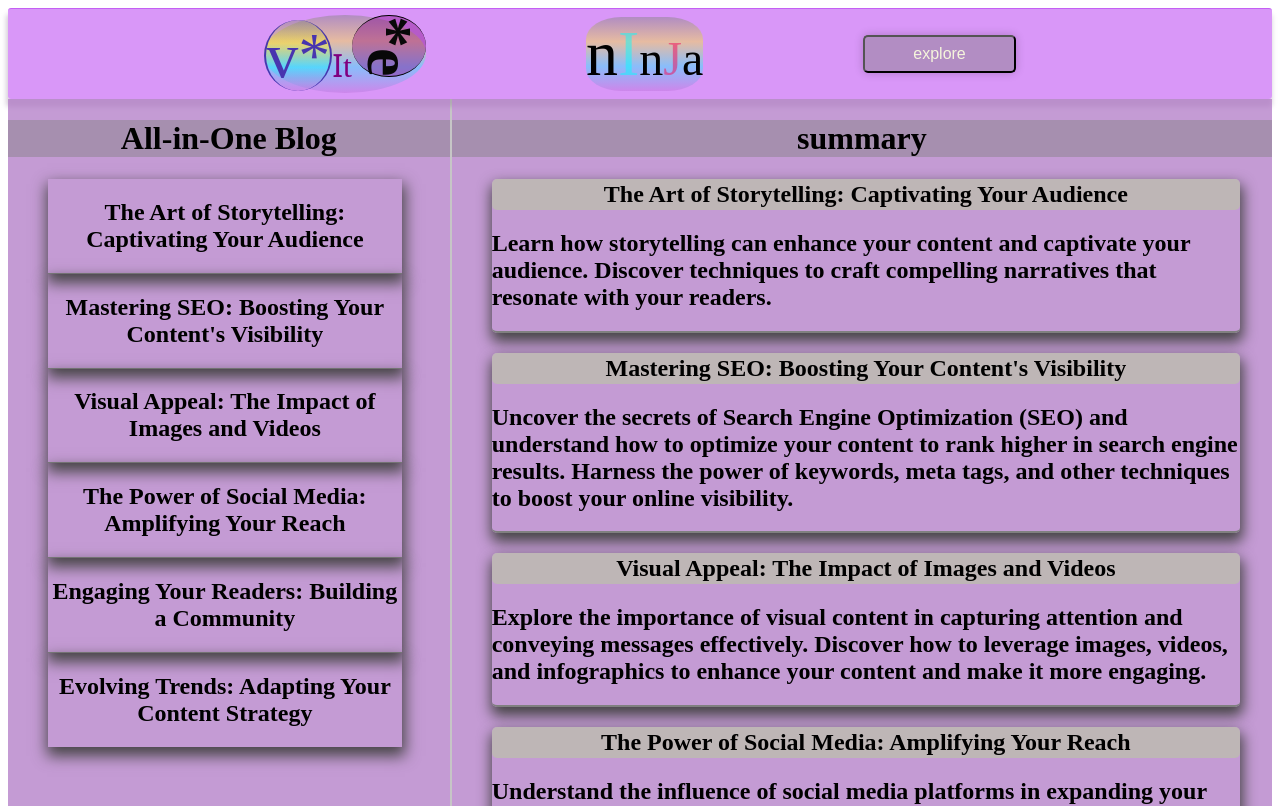
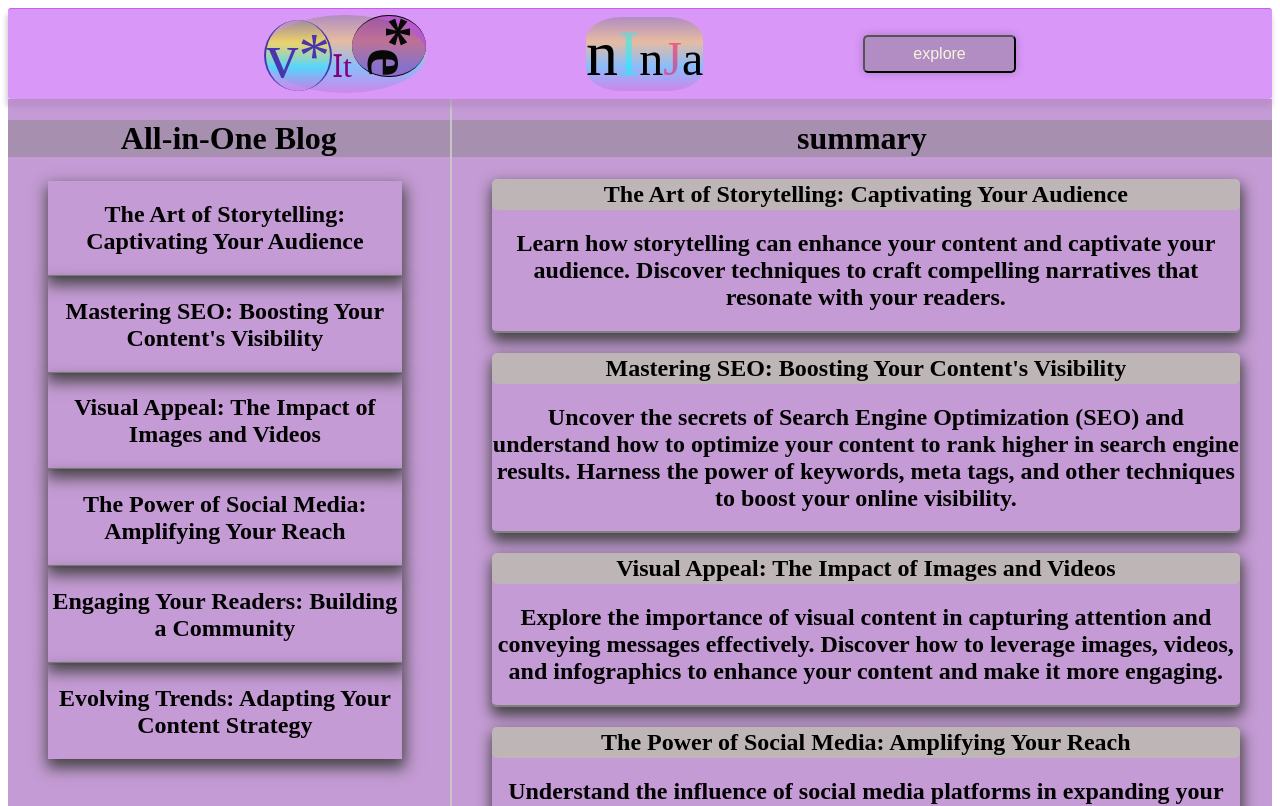
Before and after one commit to kelvinclever/reactblog, a React (Vite) app: page / in a window 1280 px wide. Shown: the top 806 px of the page. Built offline with nearby package versions, Linux system fonts and the light colour scheme.

Commit message:
new changes

```diff
--- a/src/component/leftside.css
+++ b/src/component/leftside.css
@@ -12,6 +12,7 @@
     border-bottom: 2px solid grey;
     margin-right:2rem;
     border-radius: 5px;
+    text-align: center;
     box-shadow: 1px 7px 14px 2px rgba(71,69,71,1);
     -webkit-box-shadow: 1px 7px 14px 2px rgba(71,69,71,1);
     -moz-box-shadow: 1px 7px 14px 2px rgba(71,69,71,1);
--- a/src/component/rightside.css
+++ b/src/component/rightside.css
@@ -15,6 +15,7 @@
  border-bottom: 1px solid grey;
  display: flex;
  justify-content: center;
+ margin-top: 2px;
  text-align: center;
  box-shadow: 1px 7px 14px 2px rgba(71,69,71,1);
 -webkit-box-shadow: 1px 7px 14px 2px rgba(71,69,71,1);
```
